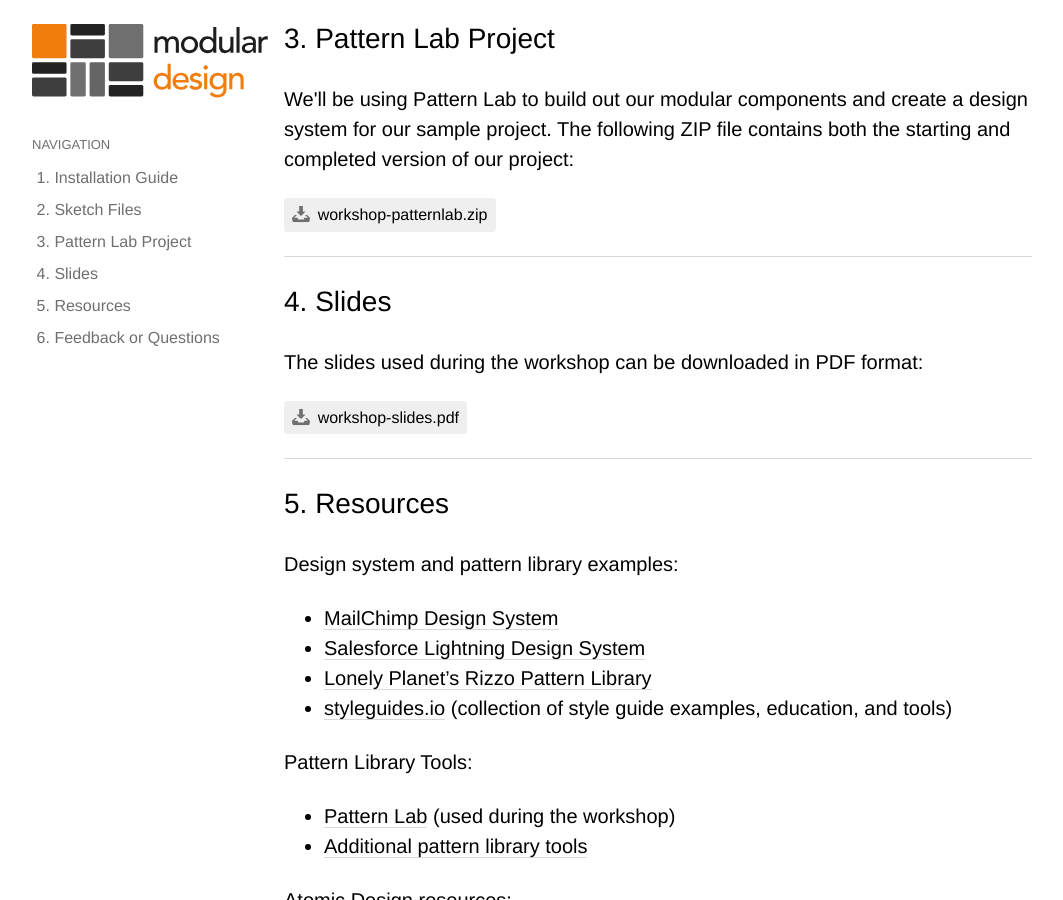
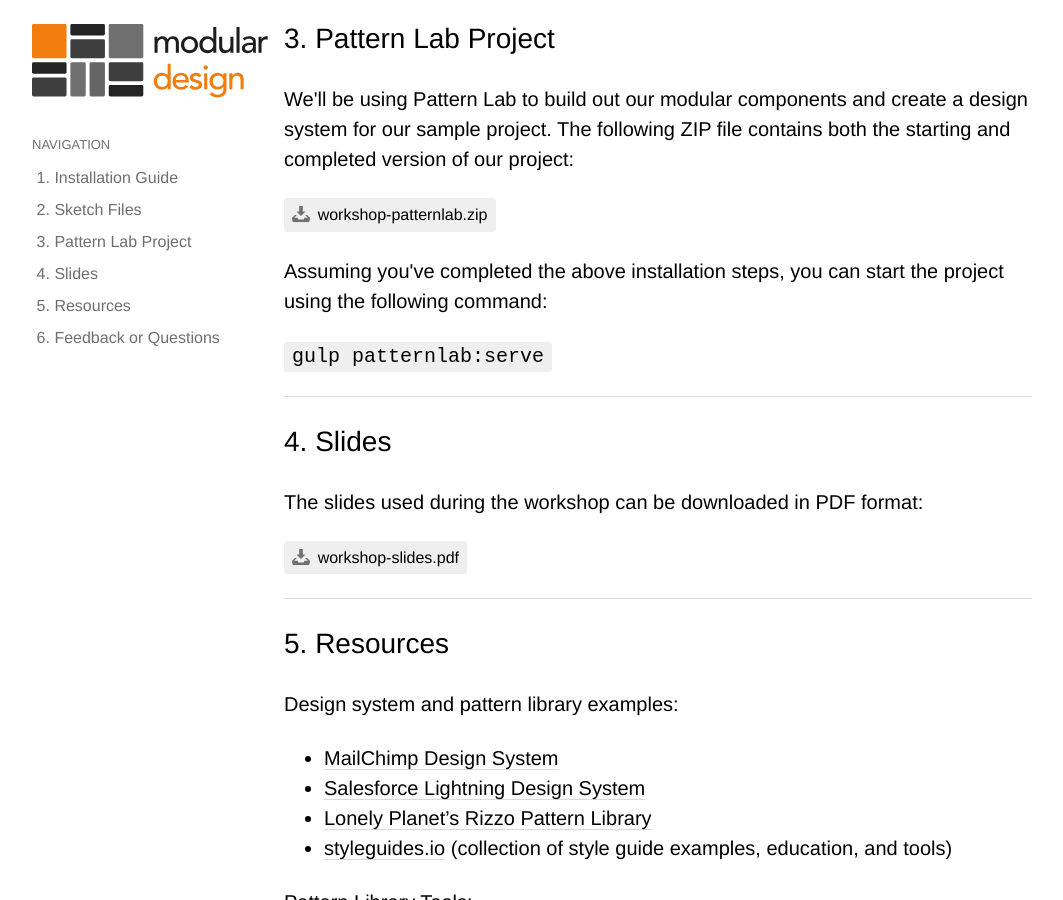
Before and after one commit to zolk/modular, a Jekyll site: the page built from resources.md, in a window 1280 px wide and 900 px high, scrolled down 985 px. Shown: the whole window, without its empty margins (108-1171 px from the left). Built offline with Jekyll 4.4.1, drawn with Linux system fonts in a browser that asks for light colours.

Commit message:
Add command to start Pattern Lab projects

```diff
--- a/_layouts/resources.html
+++ b/_layouts/resources.html
@@ -67,6 +67,11 @@ layout: default
 
       <p><a href="/resources/workshop-patternlab.zip" class="btn-file">{% include svg/file.svg %} workshop-patternlab.zip</a></p>
 
+      <p>Assuming you've completed the above installation steps, you can
+        start the project using the following command:</p>
+
+      <p><code>gulp patternlab:serve</code></p>
+
       <p><a href="#" class="btn-top">return to top</a></p>
 
       <h2 id="a-slides">4. Slides</h2>
```
